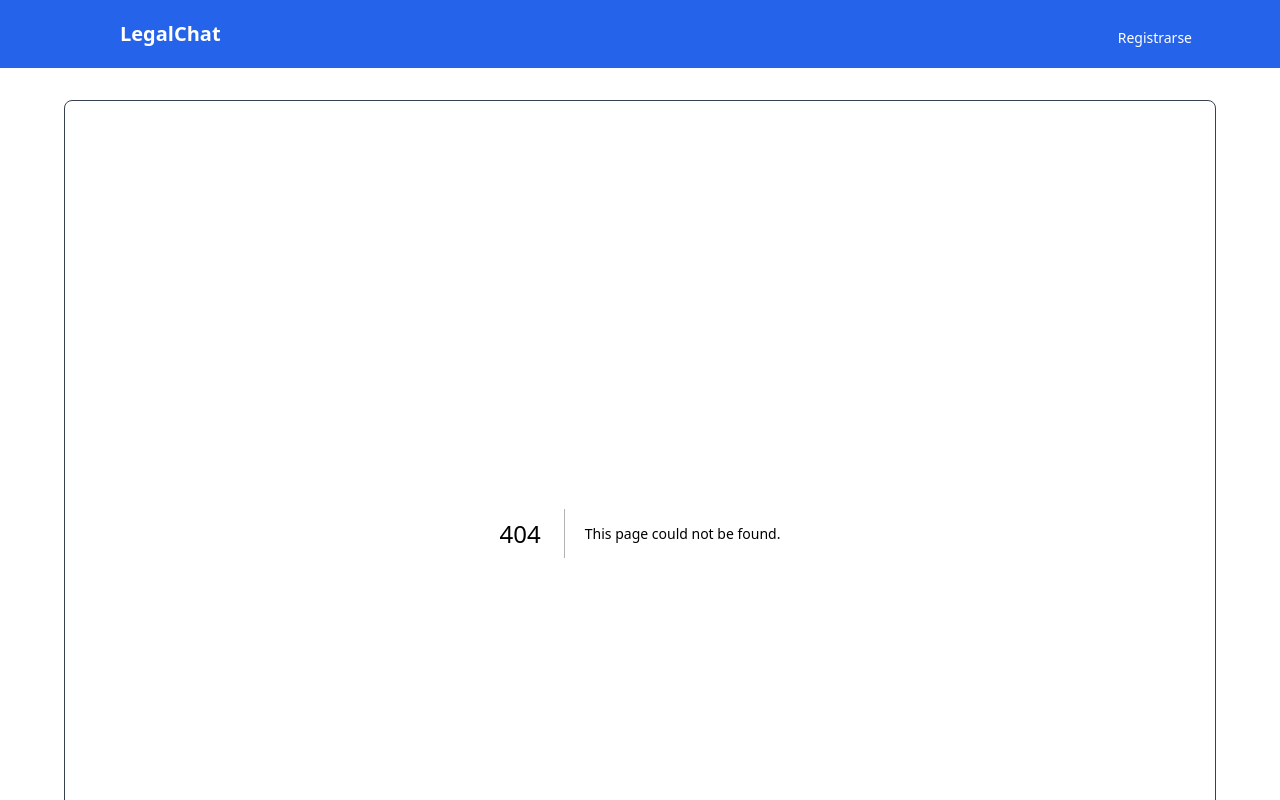
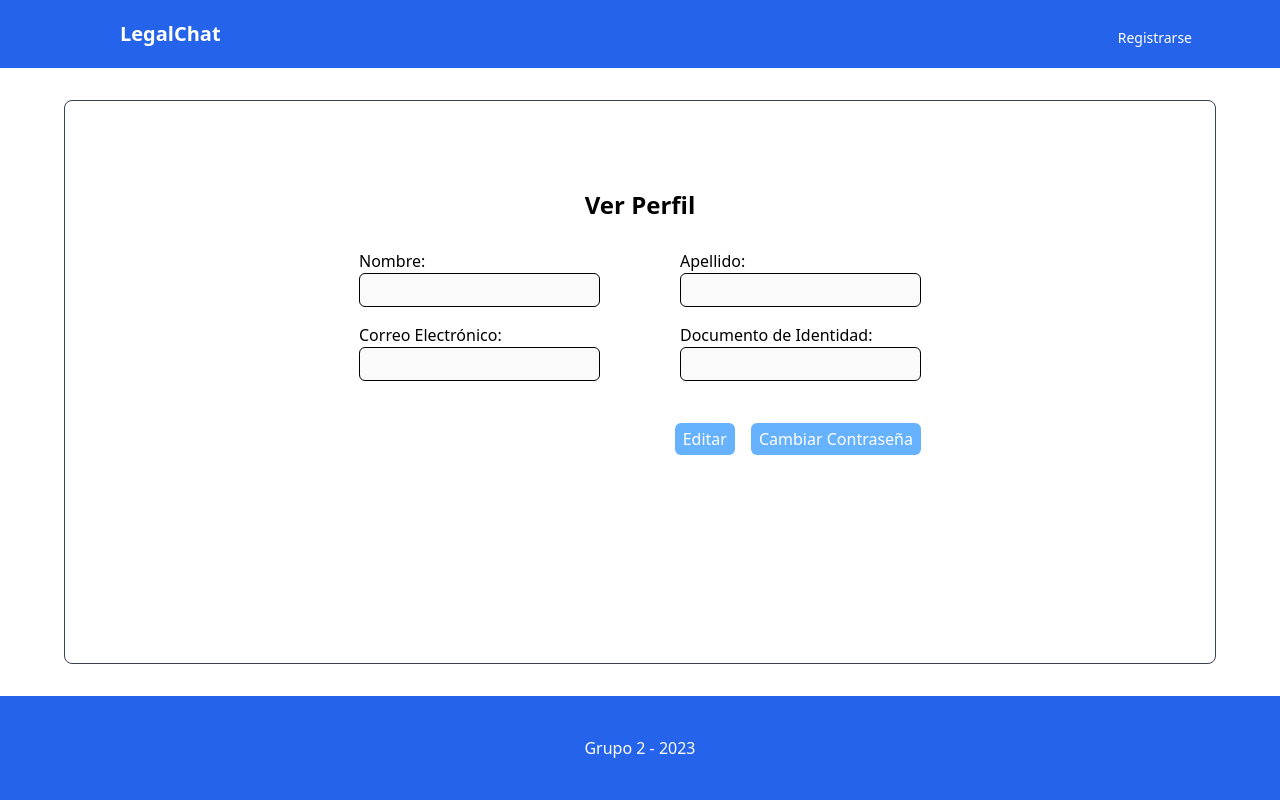
Before and after one commit to ql17001/legal_chat_frontend, a Next.js app: page /perfil in a window 1280 px wide. Before the commit this address had no page. Shown: the top 800 px of the page. Built offline with nearby package versions, Linux system fonts and the light colour scheme.

Commit message:
Create the function to get the data from token

```diff
--- /dev/null
+++ b/app/perfil/page.tsx
@@ -0,0 +1,89 @@
+'use client'
+import axios from "axios"
+import React, { useEffect, useState } from "react"
+import { retrieveAuthentication } from "@/utils/authentication"; // Asegúrate de importar tu función retrieveAuthentication
+
+interface IUserData {
+    nombre: string;
+    apellido: string;
+    correo: string;
+    dui: string;
+}
+
+const fetchData = async (setUserData: React.Dispatch<React.SetStateAction<IUserData>>, setError: React.Dispatch<React.SetStateAction<string>>, token: string) => {
+    try {
+        const response = await axios.get<IUserData>("/usuario/perfil", {
+            headers: {
+                Authorization: `Bearer ${token}`
+            }
+        });
+        const { nombre, apellido, correo, dui } = response.data;
+        setUserData({
+            nombre: nombre,
+            apellido: apellido,
+            correo: correo,
+            dui: dui
+        });
+    } catch (error) {
+        if (axios.isAxiosError(error)) {
+            setError("Error al obtener los datos del perfil.");
+        }
+        else {
+            console.error("Error al obtener datos del perfil:", error);
+        }
+    }
+};
+
+const ViewProfileScreen = () => {
+    const [userData, setUserData] = useState<IUserData>({
+        nombre: '',
+        apellido: '',
+        correo: '',
+        dui: '',
+    });
+    const [error, setError] = useState<string>('');
+
+    useEffect(() => {
+        const authentication = retrieveAuthentication();
+        if (authentication) {
+            fetchData(setUserData, setError, authentication.token);
+        } else {
+            setError('No se pudo obtener el token de autenticación.');
+        }
+    }, []);
+
+
+    return (
+        <div className="px-[125px] py-14 w-auto h-auto flex flex-col">
+            <div className="self-center">
+                <h1 className="font-bold">Ver Perfil</h1>
+            </div>
+            <div className="self-center py-7">
+                <div className="grid grid-cols-2 grid-rows-3 gap-y-4 gap-x-20">
+                    <div>
+                        <label className="block">Nombre:</label>
+                        <input type="text" name="nombre " disabled value={userData.nombre} />
+                    </div>
+                    <div>
+                        <label className="block">Apellido:</label>
+                        <input type="text" name="apellido" disabled value={userData.apellido} />
+                    </div>
+                    <div>
+                        <label className="block">Correo Electrónico:</label>
+                        <input type="email" name="correo" disabled value={userData.correo} />
+                    </div>
+                    <div>
+                        <label className="block">Documento de Identidad:</label>
+                        <input type="text" name="documento" disabled value={userData.dui} />
+                    </div>
+                    <div className="col-span-2 flex gap-x-4 place-self-end ">
+                        <button>Editar</button>
+                        <button>Cambiar Contraseña</button>
+                    </div>
+                </div>
+            </div>
+
+        </div>
+    )
+}
+export default ViewProfileScreen;
--- a/package.json
+++ b/package.json
@@ -9,7 +9,7 @@
     "lint": "next lint"
   },
   "dependencies": {
-    "axios": "^1.5.1",
+    "axios": "^1.6.0",
     "jwt-decode": "^4.0.0",
     "next": "13.5.6",
     "react": "^18",
```
Also changed, not shown: 1 other file (tests, documents, lock files or other folders).
